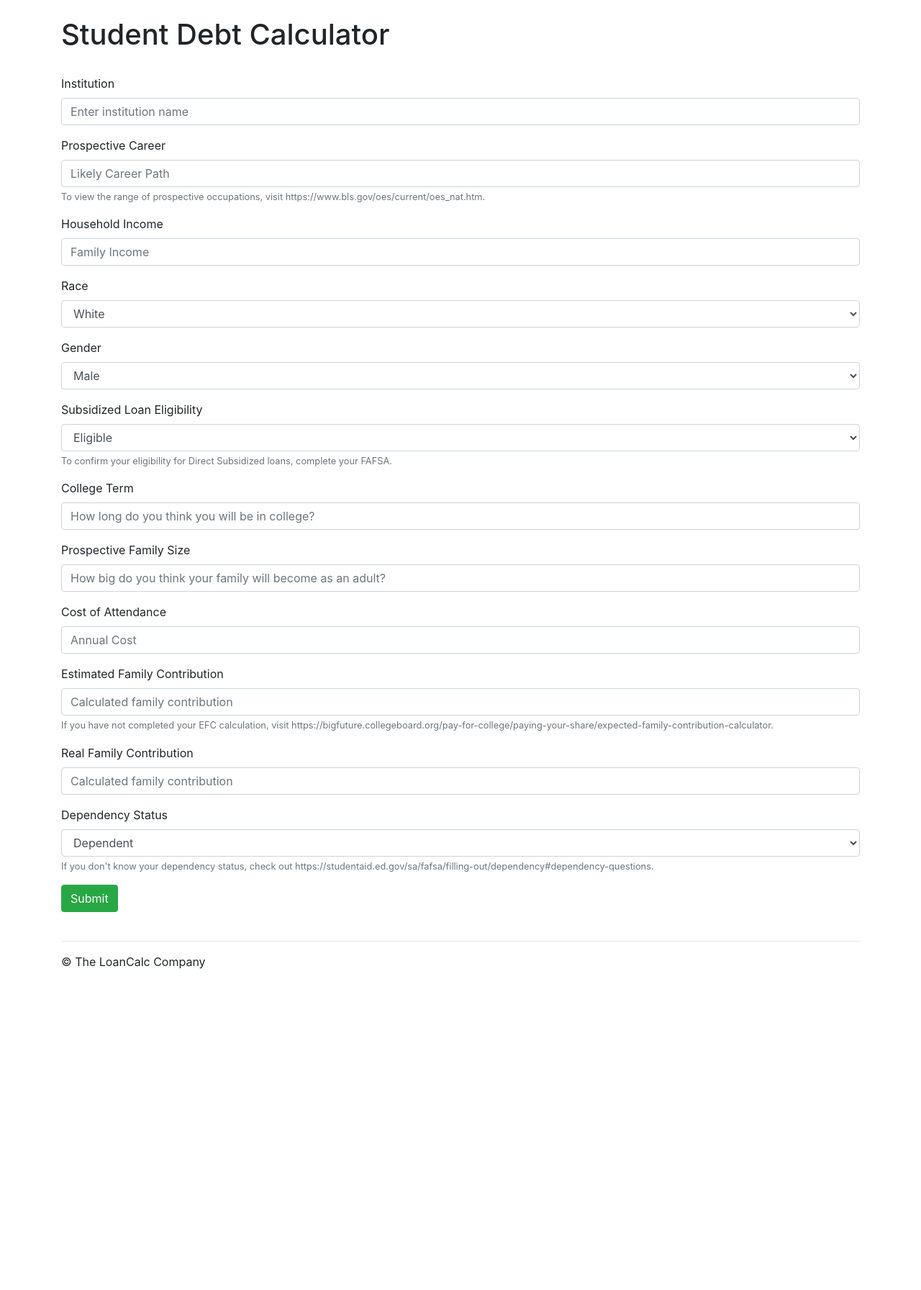
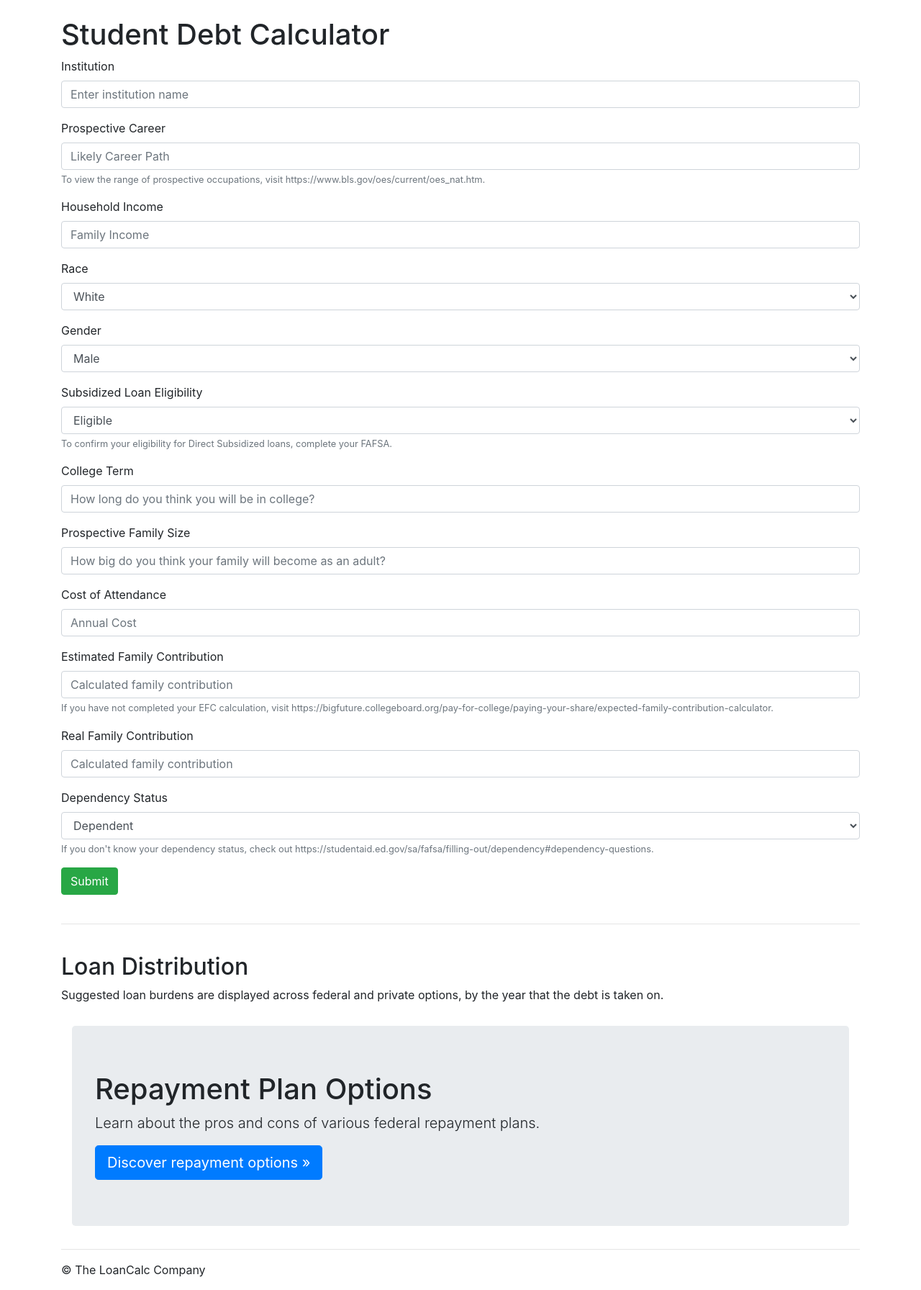
Before and after one commit to adithyaparams/loan-model, a Flask app: page /calc in a window 1280 px wide. Shown: the part 56-1848 px from the top of the page at 72% size. Before the commit the page ends 1402 px from the top, so only its background shows below. Run offline with Flask 2, Linux system fonts and the light colour scheme; parts of the project's set-up code (start-up, migrations or seed data) failed here and were passed over; some libraries are stand-ins or nearby versions.

Commit message:
Fill in Variations page

```diff
--- a/app/routes.py
+++ b/app/routes.py
@@ -78,6 +78,9 @@ def calc():
         dependency = True if dependency == 'Dependent' else False
         eligibility = True if eligibility == 'Eligible' else False
 
+
+    plans = {'IBR':'Income-Based Repayment (IBR) Plan', 'ICR':'Income-Contingent Repayment (ICR) Plan',
+                'PAYE':'Pay As You Earn (PAYE) Plan', 'REPAYE':'Revised Pay As You Earn (REPAYE) Plan'}
     loans = {}
     if not len(loans) > 0:
         loans_length = len(loans)
@@ -109,9 +112,5 @@ def calc():
                         personal_income, family_size, 2, federal_loans[2], federal_loans[0], 5.05, inputs[7])
         browser.close()
 
-        for info in [ibr_info, icr_info, paye_info, repaye_info]:
-            for i in info:
-                print(i)
-
-    return render_template('calc.html', form=form, loans=loans, ibr_info=ibr_info, icr_info=icr_info,
+    return render_template('calc.html', form=form, plans=plans, loans=loans, ibr_info=ibr_info, icr_info=icr_info,
                                 paye_info=paye_info, repaye_info=repaye_info, loans_length=loans_length)
--- a/app/templates/calc.html
+++ b/app/templates/calc.html
@@ -44,7 +44,6 @@
 
     <main role="main" class="container">
       <h1>Student Debt Calculator</h1>
-      <br>
       <form action="" method="post" novalidate>
         {{ form.hidden_tag() }}
         <div class="form-group">
@@ -141,7 +140,7 @@
         <button type="submit" class="btn btn-success">Submit</button>
       </form>
 
-      <br>
+      <br /> <hr> <br />
 
       <!-- <h3>Institutional Scores</h3>
       <p>Scores for your prospective university range from 0 to virtually any positive integer, and is categorized into zones based on factors including average default rates, debt held after graduation, cost of attendance, and debt-to-earnings ratio.
@@ -179,6 +178,9 @@
 
       <br> -->
 
+
+      <h2>Loan Distribution</h2>
+      <p>Suggested loan burdens are displayed across federal and private options, by the year that the debt is taken on.</p>
       {% if loans_length > 0 %}
         <table class="table">
         <thead>
@@ -201,24 +203,13 @@
         </tbody>
         </table>
 
-        <div class="btn-group btn-group-toggle" data-toggle="buttons">
-          <label class="btn btn-secondary active">
-            <input type="radio" name="options" id="option1" autocomplete="off" checked> Income-Based Repayment Plan
-          </label>
-          <label class="btn btn-secondary">
-            <input type="radio" name="options" id="option2" autocomplete="off"> Income-Contingent Repayment Plan
-          </label>
-          <label class="btn btn-secondary">
-            <input type="radio" name="options" id="option3" autocomplete="off"> Pay as you Earn Plan
-          </label>
-          <label class="btn btn-secondary">
-            <input type="radio" name="options" id="option3" autocomplete="off"> Revised Pay as you Earn Plan
-          </label>
-        </div>
+        <br />
 
-        <br /><br />
+        <h2>Alternative Repayment Plans</h2>
+        <p>The US government sponsors a variety of alternative repayment plans for federal loans that can lighten the monthly debt burden and, sometimes, even offer debt forgiveness. To learn more about various loan options, visit our Variations page, and finish your FAFSA to discover your eligibility for these plans.</p>
 
         {% for plan in [ibr_info, icr_info, paye_info, repaye_info] %}
+          <h3>{{plans[plan[0][2]]}}</h3>
           <table class="table">
           <thead>
             <tr>
@@ -233,14 +224,23 @@
                 <th scope="row">{{ plan[index][0] }}</th>
                 <td>{{ plan[index][1] }}</td>
                 <td>{{ plan[index][2] }}</td>
-                <td>{{ plan[index][3] }}</td>
+                <td><span style="color: green; font-weight: bold;">{{ plan[index][3] }}</span></td>
               </tr>
             {% endfor %}
           </tbody>
           </table>
         {% endfor %}
+      {% endif %}
 
-      {% endif %}
+      <div class="col-xs-12" style="height:15px;"></div>
+
+      <main role="main" class="container">
+        <div class="jumbotron">
+          <h1>Repayment Plan Options</h1>
+          <p class="lead">Learn about the pros and cons of various federal repayment plans.</p>
+          <a class="btn btn-lg btn-primary" href={{ url_for('types') }} role="button">Discover repayment options &raquo;</a>
+        </div>
+      </main>
 
       <hr>
     </main><!-- /.container -->
--- a/models.py
+++ b/models.py
@@ -179,7 +179,6 @@ def income_based_plan(browser, income, family_size, income_growth_rate, old_loan
     for x in tuple_values:
         split_values.append(list(x))
     split_values = [['', 'Original', plan.upper(), 'Savings']] + split_values[:5]
-    print(split_values, file=sys.stderr)
     split_values[1][0] = 'Monthly payments'
     return split_values
 
```
Also changed, not shown: app/templates/types.html (+17 -1 lines).
